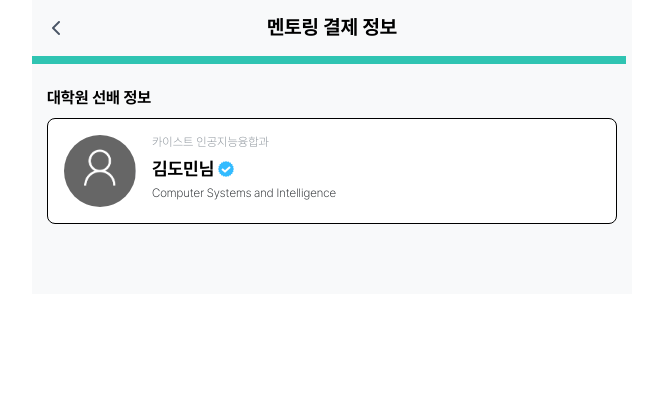
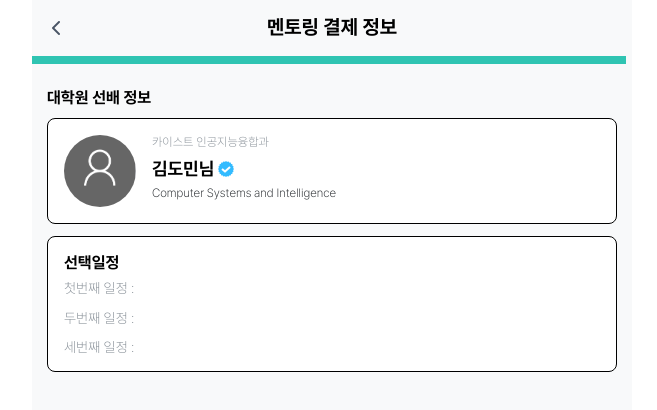
Before and after one commit to WE-ARE-RACCOONS/postgraduate-front, a Next.js app: page /mentoring-apply/1/pay in a window 1280 px wide. Shown: the top 410 px of the page, without its empty margins (308-965 px from the left). Built offline with nearby package versions, Linux system fonts and the light colour scheme.

Commit message:
RAC-266 feat: 선택일정 부분 완성

```diff
--- a/src/app/mentoring-apply/[seniorId]/pay/page.tsx
+++ b/src/app/mentoring-apply/[seniorId]/pay/page.tsx
@@ -5,8 +5,33 @@ import RoundedImage from "@/components/Image/RoundedImage";
 import styled from "styled-components";
 import user_icon from '../../../../../public/user.png';
 import AuthLabeledText from "@/components/Text/AuthLabeledText";
+import { useAtomValue } from "jotai";
+import { firAbleTimeAtom, secAbleTimeAtom, thiAbleTimeAtom } from "@/stores/mentoring";
+import { useEffect } from "react";
 
 function MentoringApplyPayPage() {
+  const firstTime = useAtomValue(firAbleTimeAtom);
+  const secondTime = useAtomValue(secAbleTimeAtom);
+  const thirdTime = useAtomValue(thiAbleTimeAtom);
+
+  const formatTime = (time: string) => {
+    if(!time) return '';
+
+    let result = '';
+    const timeArr = time.split('-');
+    if(timeArr.length >= 5) {
+      const month = Number(timeArr[1]);
+      const date = Number(timeArr[2]);
+      const hour = timeArr[3];
+      const min = timeArr[4];
+
+      result += `${month}월 `;
+      result += `${date}일 `;
+      result += (Number(min) == 0) ? `${hour}시 00분 ~ ${hour}시 30분` : `${hour}시 30분 ~ ${Number(hour) + 1}시 00분`;
+      return result;
+    } else return '';
+  }
+
   return (
     <MAPContainer>
       <BackHeader headerText="멘토링 결제 정보" />
@@ -25,6 +50,27 @@ function MentoringApplyPayPage() {
               <div id="map-info-lab">Computer Systems and Intelligence</div>
             </div>
           </MAPInfoWrapper>
+        </MAPBox>
+        <MAPBox>
+          <MAPTimeWrapper>
+            <MAPTitle>선택일정</MAPTitle>
+            <div id="map-time-list">
+              <ol>
+                <li>
+                  <div className="map-time-text">첫번째 일정 :</div>
+                  <div className="map-time-value">{formatTime(firstTime)}</div>
+                </li>
+                <li>
+                  <div className="map-time-text">두번째 일정 :</div>
+                  <div className="map-time-value">{formatTime(secondTime)}</div>
+                </li>
+                <li>
+                  <div className="map-time-text">세번째 일정 :</div>
+                  <div className="map-time-value">{formatTime(thirdTime)}</div>
+                </li>
+              </ol>
+            </div>
+          </MAPTimeWrapper>
         </MAPBox>
       </MAPContent>
     </MAPContainer>
@@ -61,6 +107,7 @@ const MAPBox = styled.div`
   border-radius: 8px;
   background-color: #FFF;
   padding: 1rem;
+  margin-bottom: 0.75rem;
   border: 1px solid #000;
 `
 
@@ -91,4 +138,33 @@ const MAPInfoWrapper = styled.div`
   }
 `
 
+const MAPTimeWrapper = styled.div`
+  width: 100%;
+
+  ol {
+    list-style: none;
+    font-size: 14px;
+    width: 90%;
+    height: 4.69rem;
+    display: flex;
+    flex-direction: column;
+    justify-content: space-between;
+    margin-top: 0.32rem;
+  }
+
+  li {
+    display: flex;
+    white-space: nowrap;
+  }
+
+  .map-time-text {
+    color: #868E96;
+    margin-right: 2.375rem;
+  }
+
+  .map-time-value {
+
+  }
+`
+
 export default MentoringApplyPayPage;
```
